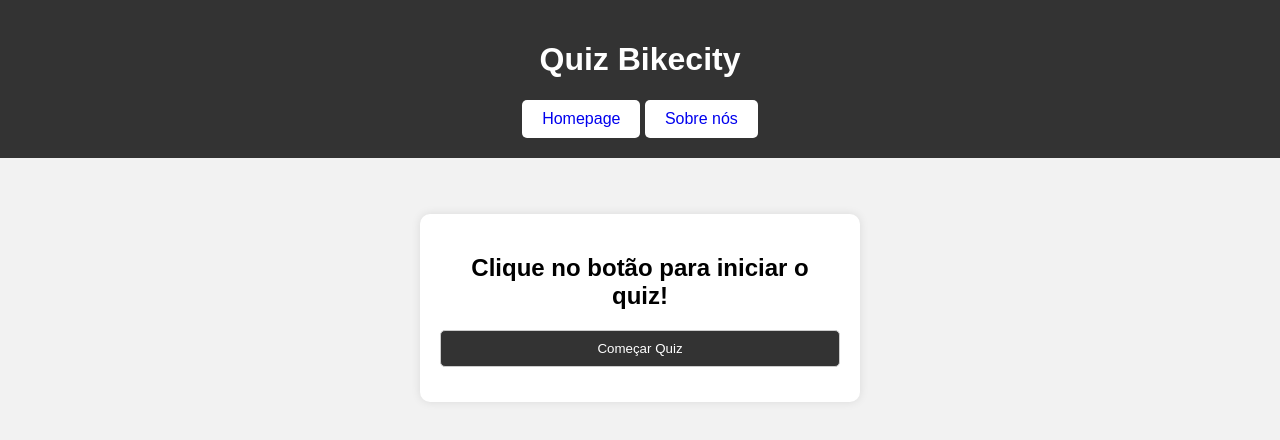
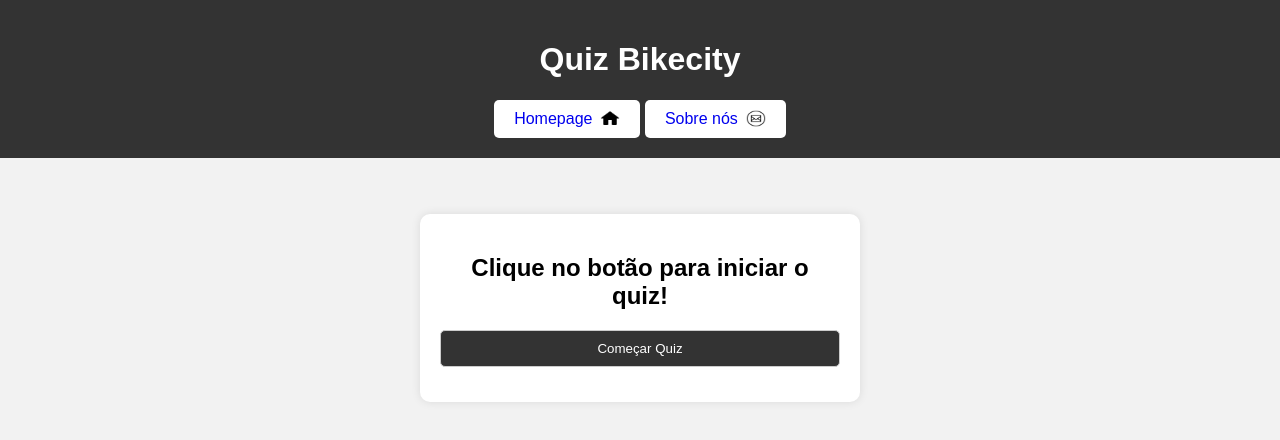
Before and after one commit to leonardonnovaes/Bikecity---CP2, a plain HTML site: page quiz.html in a window 1280 px wide. Drawn offline with Linux system fonts and the light colour scheme.

Commit message:
Adicionando icones - Estevam Melo

```diff
--- a/quiz.html
+++ b/quiz.html
@@ -9,8 +9,8 @@
 <body>
     <header>
         <h1>Quiz Bikecity</h1>
-        <a href="index.html">Homepage</a>
-        <a href="sobre_contato.html">Sobre nós</a>
+        <a href="index.html" style="display: inline-flex; gap: 8px">Homepage<img src="IMG/home-icone.png" width="20px" height="17px"/></a>
+        <a href="sobre_contato.html" style="display: inline-flex; gap: 8px">Sobre nós<img src="IMG/sobre-icone.png" width="20px" height="17px"/></a>
     </header>
 
     <br>
```
Also changed, not shown: index.html (+2 -2 lines), login.html (+2 -2 lines), sobre_contato.html (+2 -2 lines).
